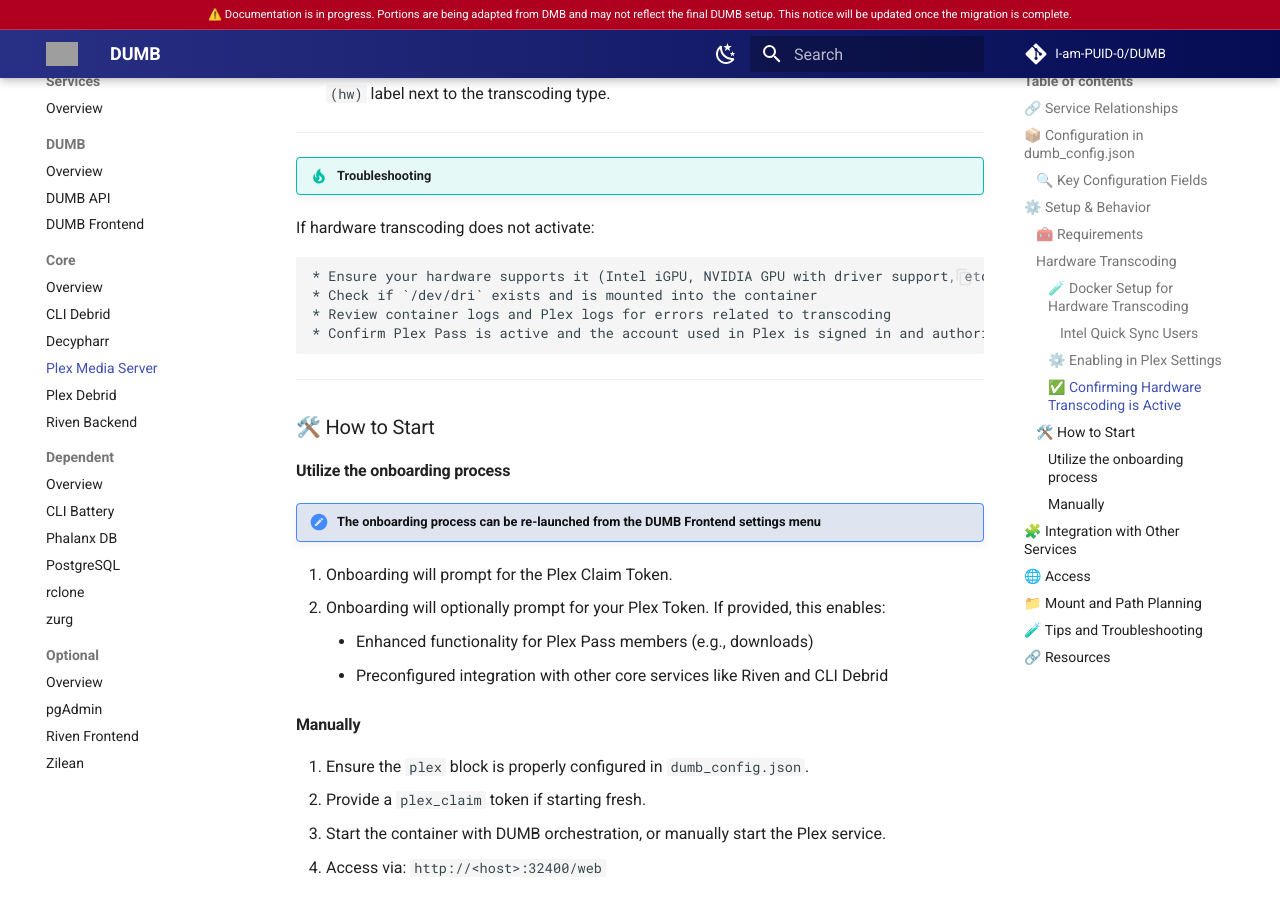
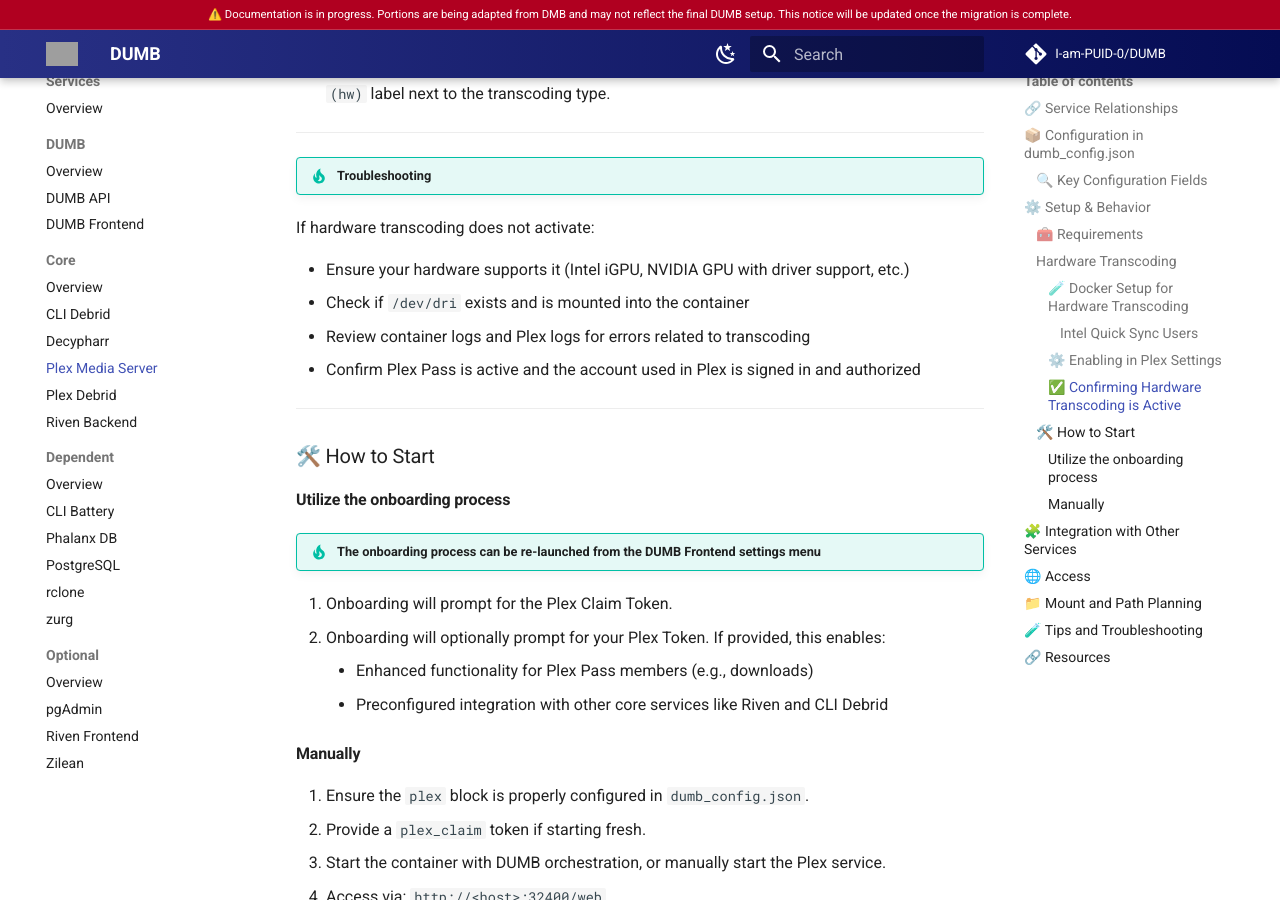
Before and after one commit to I-am-PUID-0/DUMB_docs, an MkDocs documentation site: the page built from docs/services/core/plex-media-server.md, in a window 1280 px wide and 900 px high, scrolled down 2831 px. Built offline with MkDocs 1.6.1 and Material for MkDocs 9.7.7, drawn with Linux system fonts in a browser that asks for light colours; comment, search, counter and statistics services are not loaded; part of the change alters nothing that is shown; grey boxes are pictures that could not be loaded.

````diff
--- a/docs/services/core/plex-media-server.md
+++ b/docs/services/core/plex-media-server.md
@@ -119,12 +119,12 @@ When a video is playing:
 !!! tip "Troubleshooting"
 If hardware transcoding does not activate:
 
-```
+
 * Ensure your hardware supports it (Intel iGPU, NVIDIA GPU with driver support, etc.)
 * Check if `/dev/dri` exists and is mounted into the container
 * Review container logs and Plex logs for errors related to transcoding
 * Confirm Plex Pass is active and the account used in Plex is signed in and authorized
-```
+
 
 ---
 
@@ -133,7 +133,7 @@ If hardware transcoding does not activate:
 
 #### Utilize the onboarding process
 
-!!! note "The onboarding process can be re-launched from the DUMB Frontend settings menu"
+!!! tip "The onboarding process can be re-launched from the DUMB Frontend settings menu"
 
   1. Onboarding will prompt for the Plex Claim Token.
   2. Onboarding will optionally prompt for your Plex Token. If provided, this enables:
````
